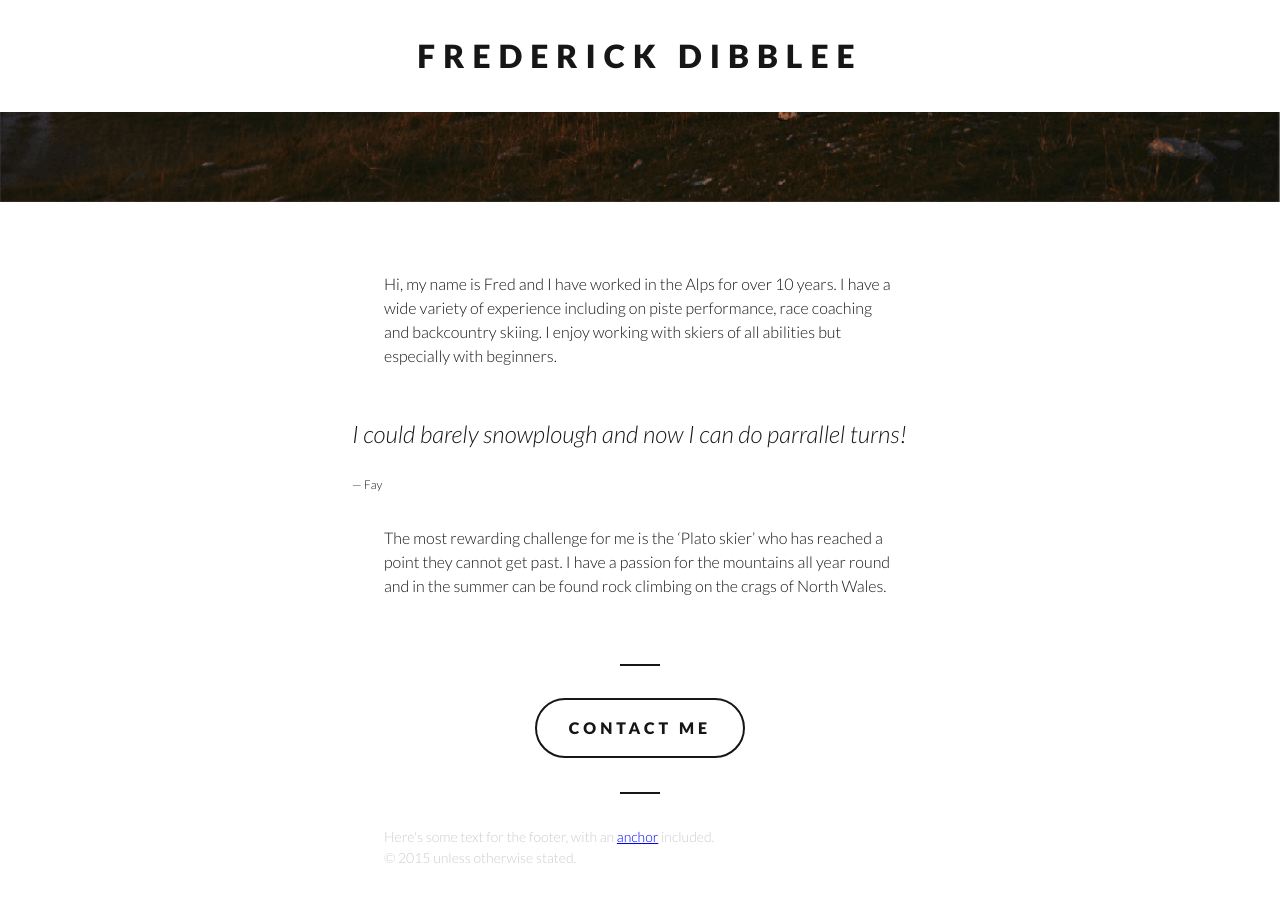
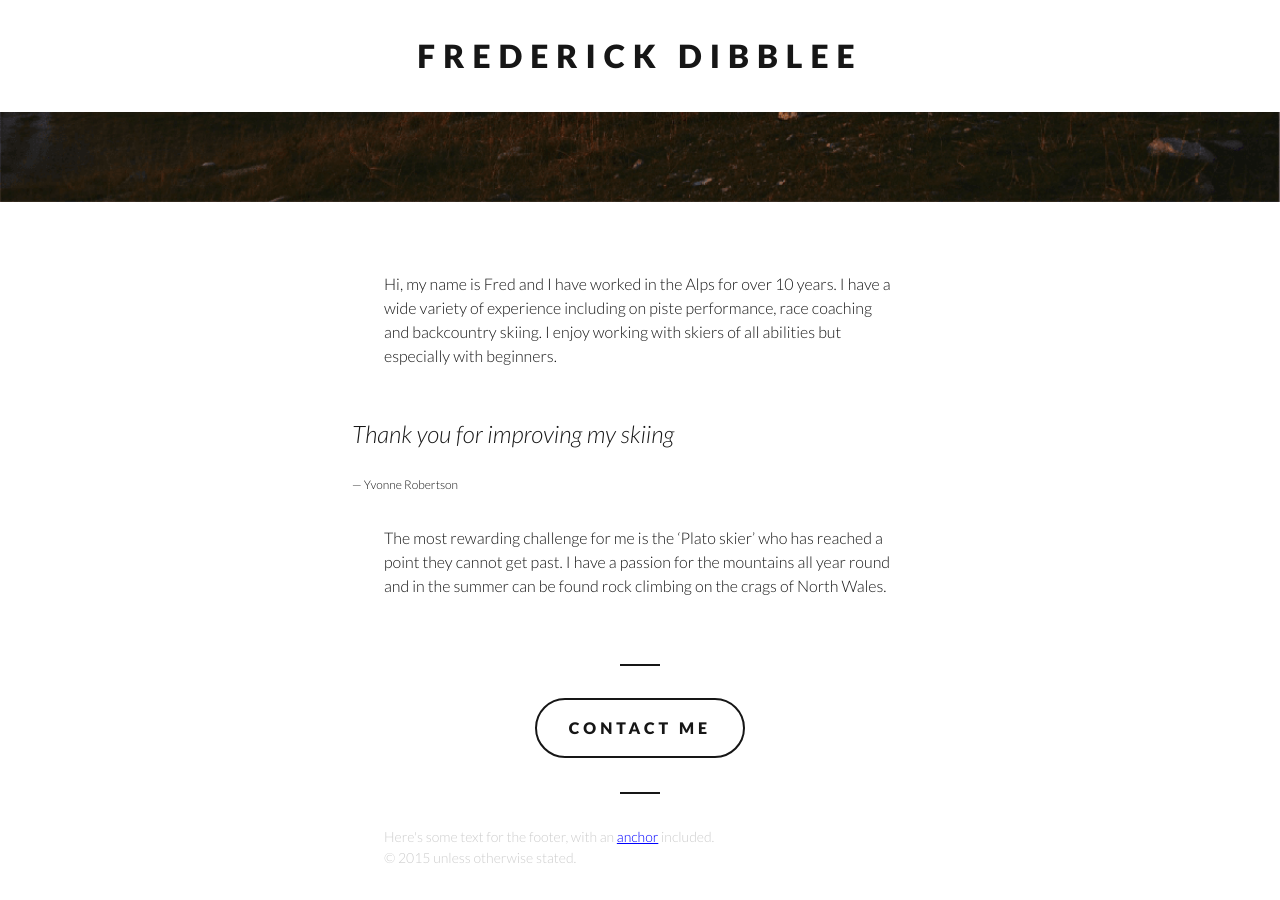
Before and after one commit to LaOnda/faymanners.github.io, a Jekyll site: the page built from index.md, in a window 1280 px wide and 900 px high, scrolled down 1335 px. Built offline with Jekyll 4.4.1, drawn with Linux system fonts in a browser that asks for light colours; nearby versions of some CDN libraries; Markdown is read by kramdown in place of the engine named in the settings.

Commit message:
Update index.md

```diff
--- a/index.md
+++ b/index.md
@@ -17,7 +17,7 @@ social:
   - type: twitter
     url: https://twitter.com/fredDski
   - type: facebook
-    url: https://www.facebook.com/badmannerssnowboarding
+    url: https://www.facebook.com/fredDski
   - type: instagram
     url:
   - type: youtube
@@ -28,8 +28,8 @@ social:
     url:
 
 testimonial:
-  - quote: I could barely snowplough and now I can do parrallel turns!
-    source: Fay
+  - quote: Thank you for improving my skiing
+    source: Yvonne Robertson
 
 footer: Here's some text for the footer, with an <a href="">anchor</a> included.
 ---
```
